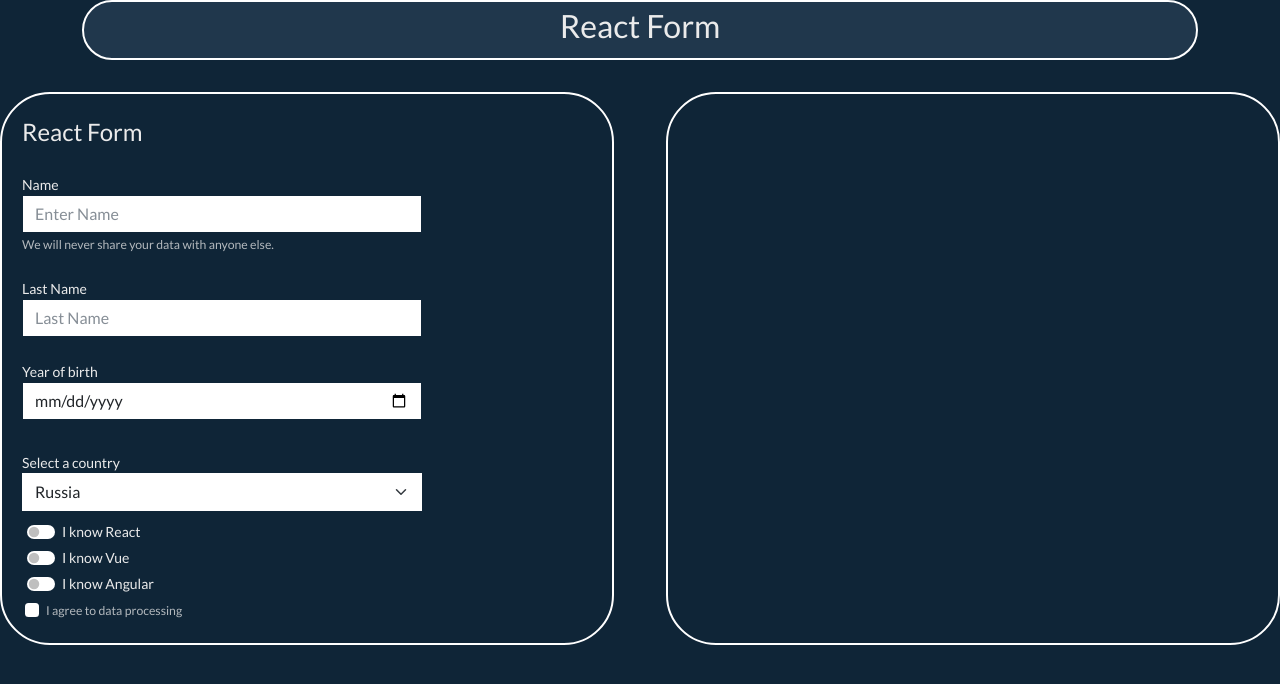
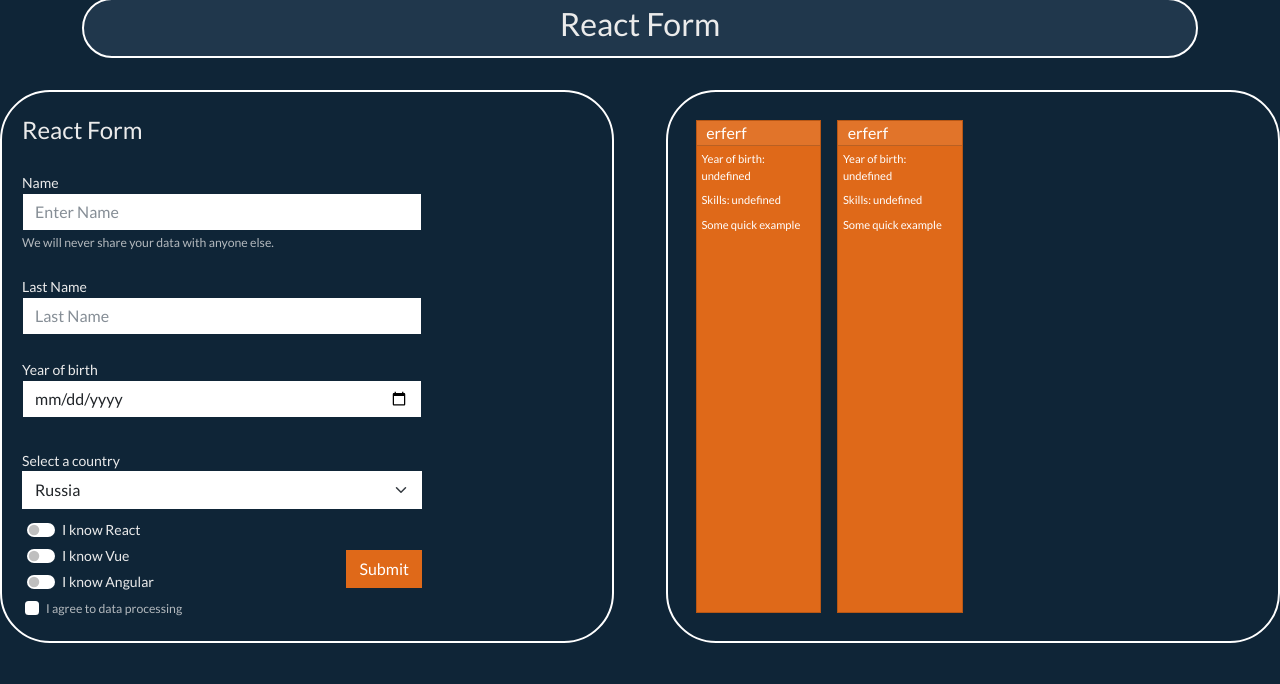
Before and after one commit to maksguido1987/React-Form, a React app: page / in a window 1280 px wide. Shown: the top 684 px of the page. Built offline with nearby package versions, Linux system fonts and the light colour scheme.

Commit message:
switch commit

```diff
--- a/src/components/Card/Card.tsx
+++ b/src/components/Card/Card.tsx
@@ -1,9 +1,22 @@
 import { FC } from 'react';
-import { ICardData } from '../../types';
+import { ICardData } from '../../interfaces';
 import './card.scss';
 
-const Card: FC<ICardData> = () => {
-  return <div />;
+const Card: FC<ICardData> = (props) => {
+  const { name, lastName, date, skill } = props;
+  return (
+    <div className="card text-white bg-primary mb-3">
+      <div className="card-header">
+        erferf
+        {name} {lastName}
+      </div>
+      <div className="card-body">
+        <p className="card-text">{`Year of birth: ${date}`}</p>
+        <p className="card-text">{`Skills: ${skill}`}</p>
+        <p className="card-text">Some quick example</p>
+      </div>
+    </div>
+  );
 };
 
 export default Card;
--- a/src/components/Card/card.scss
+++ b/src/components/Card/card.scss
@@ -1,12 +1,14 @@
 .card {
   flex: 0 0 22%;
-  margin: 1rem !important;
+  margin: 0.5rem !important;
 }
 .card-header {
-  width: 100% !important;
-  height: 270px !important;
+  padding: 0 0.6rem !important;
 }
-.card-image {
-  width: 100%;
-  height: 100%;
+.card-body {
+  padding: 0.3rem !important;
+  font-size: 0.7rem !important;
+  p {
+    margin: 0 0 0.5rem 0!important;
+  }
 }
--- a/src/components/Form/Form.tsx
+++ b/src/components/Form/Form.tsx
@@ -4,6 +4,7 @@ import Checkbox from './FormComponents/Checkbox';
 import FormDate from './FormComponents/FormDate';
 import FormSelect from './FormComponents/FormSelect';
 import Name from './FormComponents/Name';
+import Submit from './FormComponents/Submit';
 import Switcher from './FormComponents/Switcher';
 
 const Form: FC = () => {
@@ -14,8 +15,15 @@ const Form: FC = () => {
         <Name />
         <FormDate />
         <FormSelect />
-        <Switcher />
-        <Checkbox />
+        <div className="check-erapper">
+          <div className="check-left">
+            <Switcher />
+            <Checkbox />
+          </div>
+          <div className="check-right">
+            <Submit />
+          </div>
+        </div>
       </fieldset>
     </form>
   );
--- /dev/null
+++ b/src/components/Form/FormComponents/Submit.tsx
@@ -0,0 +1,12 @@
+/* eslint-disable react/prefer-stateless-function */
+import React, { Component } from 'react';
+
+export default class Submit extends Component {
+  render() {
+    return (
+      <button type="submit" className="btn btn-primary">
+        Submit
+      </button>
+    );
+  }
+}
--- a/src/components/Form/form.scss
+++ b/src/components/Form/form.scss
@@ -12,3 +12,8 @@
 .form-control-plaintext {
   margin: 0 0 0 20px !important;
 }
+.check-erapper {
+  display: flex;
+  align-items: center;
+  justify-content: space-between;
+}
--- a/src/components/Header/header.scss
+++ b/src/components/Header/header.scss
@@ -1,5 +1,5 @@
 .header__container {
-  margin: 0 auto 2rem;
+  margin: -2px auto 2rem;
 }
 .navbar {
   height: 60px;
--- a/src/components/Main/MainRightField.tsx
+++ b/src/components/Main/MainRightField.tsx
@@ -1,7 +1,13 @@
 import React, { FC } from 'react';
+import Card from '../Card/Card';
 
 const MainRightField: FC = () => {
-  return <div className="right-main-container" />;
+  return (
+    <div className="right-main-container">
+      <Card />
+      <Card />
+    </div>
+  );
 };
 
 export default MainRightField;
--- a/src/components/Main/main.scss
+++ b/src/components/Main/main.scss
@@ -1,5 +1,6 @@
 .main {
   display: flex;
+  flex-wrap: wrap;
   justify-content: space-between;
   width: 100%;
   max-width: 1400px;
@@ -7,9 +8,11 @@
 }
 .left-main-container,
 .right-main-container {
-  flex: 0 1 48%;
-  flex-wrap: wrap;
+  flex: 0 0 48%;
   padding: 20px;
   border: 2px solid #fff;
   border-radius: 50px;
 }
+.right-main-container {
+  display: flex;
+}
--- /dev/null
+++ b/src/interfaces.ts
@@ -0,0 +1,8 @@
+export interface ICardData {
+  id?: number;
+  name: string;
+  lastName: string;
+  date: string;
+  year: string;
+  skill: [react: string, angular: string, vue: string];
+}
```
Also changed, not shown: src/types.ts (deleted, +0 -9 lines).
